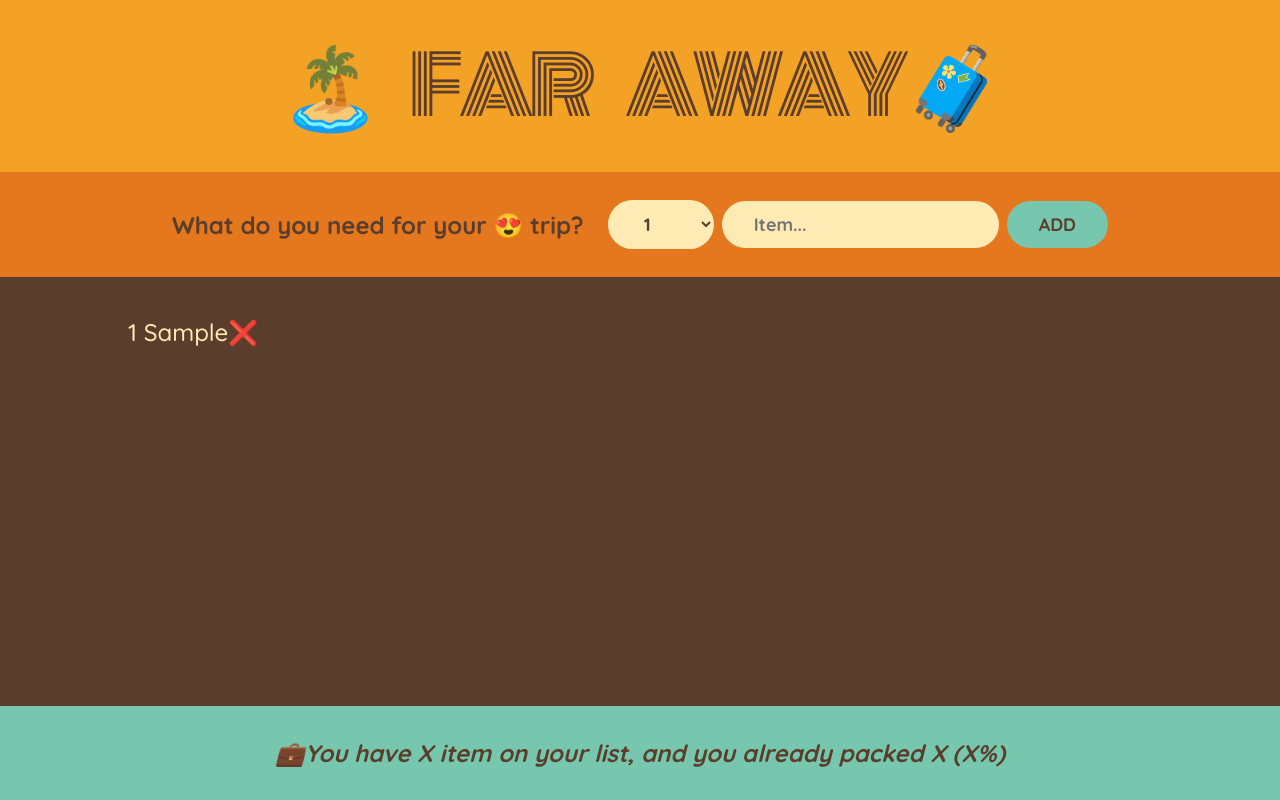
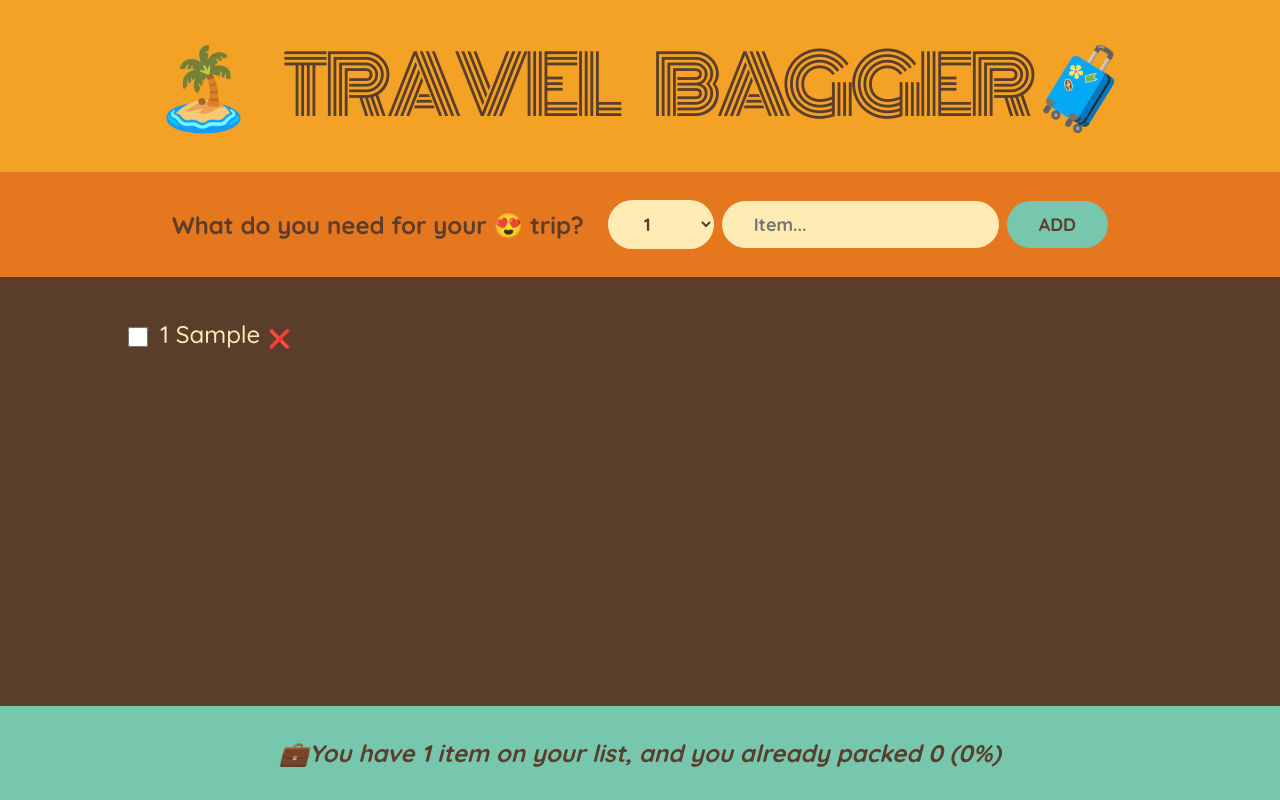
Before and after one commit to av-gowtham/travel-bagger, a React (Create React App) app: page / in a window 1280 px wide. Both pictures are taken after typing "Sample" into the empty fields and a click on the button "ADD". Built offline with nearby package versions, Linux system fonts and the light colour scheme.

Commit message:
Added the delete, trickout, and stats functionalities

```diff
--- a/src/App.js
+++ b/src/App.js
@@ -1,10 +1,10 @@
 import { useState } from "react";
 
-const initialItems = [
-  { id: 1, description: "Passports", quantity: 2, packed: false },
-  { id: 2, description: "Socks", quantity: 12, packed: true },
-  { id: 3, description: "Charger", quantity: 1, packed: false },
-];
+// const initialItems = [
+//   { id: 1, description: "Passports", quantity: 2, packed: false },
+//   { id: 2, description: "Socks", quantity: 12, packed: true },
+//   { id: 3, description: "Charger", quantity: 1, packed: false },
+// ];
 
 export default function App() {
   const [items, setItems] = useState([]);
@@ -13,18 +13,34 @@
     setItems((items) => [...items, item]);
   }
 
+  function handleDeleteItem(id) {
+    setItems((items) => items.filter((item) => item.id !== id));
+  }
+
+  function handleToggleItme(id) {
+    setItems((items) =>
+      items.map((item) =>
+        item.id === id ? { ...item, packed: !item.packed } : item
+      )
+    );
+  }
+
   return (
     <div className="app">
       <Logo />
       <Form onAddItem={handleAddItem} />
-      <PackingList items={items} />
-      <Stats />
+      <PackingList
+        items={items}
+        onDeleteItem={handleDeleteItem}
+        onToggleItem={handleToggleItme}
+      />
+      <Stats items={items} />
     </div>
   );
 }
 
 function Logo() {
-  return <h1>🏝️ Far away🧳</h1>;
+  return <h1>🏝️ Travel Bagger🧳</h1>;
 }
 
 function Form({ onAddItem }) {
@@ -70,34 +86,63 @@
   );
 }
 
-function PackingList({ items }) {
+function PackingList({ items, onDeleteItem, onToggleItem }) {
   return (
     <div className="list">
       <ul>
         {items.map((item) => (
-          <Item item={item} key={item.id} />
+          <Item
+            item={item}
+            key={item.id}
+            onDeleteItem={onDeleteItem}
+            onToggleItem={onToggleItem}
+          />
         ))}
       </ul>
     </div>
   );
 }
 
-function Item({ item }) {
+function Item({ item, onDeleteItem, onToggleItem }) {
   return (
     <li>
+      <input
+        type="checkbox"
+        value={item.packed}
+        onChange={() => {
+          onToggleItem(item.id);
+        }}
+      />
       <span
         style={item.packed === true ? { textDecoration: "line-through" } : {}}
       >
-        {item.quantity} {item.description}❌
+        {item.quantity} {item.description}
+        <button onClick={() => onDeleteItem(item.id)}>❌</button>
       </span>
     </li>
   );
 }
 
-function Stats() {
+function Stats({ items }) {
+  if (!items.length) {
+    return (
+      <p className="stats">
+        <em>Start adding some items to your packing list 🚀</em>
+      </p>
+    );
+  }
+
+  const numItems = items.length;
+  const packedItems = items.filter((item) => item.packed).length;
+  const percentage = Math.round((packedItems / numItems) * 100);
+
   return (
     <footer className="stats">
-      <em>💼You have X item on your list, and you already packed X (X%)</em>
+      <em>
+        {percentage === 100
+          ? "You got everything!, Ready to go ✈️"
+          : `💼You have ${numItems} item on your list, and you already packed ${packedItems} (${percentage}%)`}
+      </em>
     </footer>
   );
 }
```
